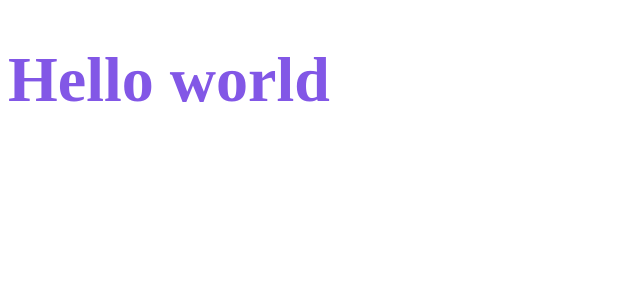
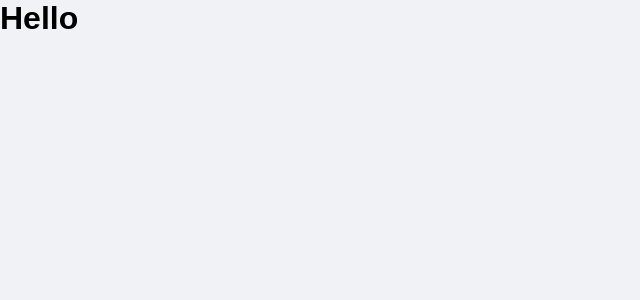
Before and after one commit to HelioAnacronista/Chapter-II, a React (Create React App) app: page / in a window 1280 px wide. Shown: the top 300 px of the page, without its empty margins (0-640 px from the left). Built offline with nearby package versions, Linux system fonts and the light colour scheme.

Commit message:
Criando estilos globais

```diff
--- a/src/App.tsx
+++ b/src/App.tsx
@@ -1,14 +1,11 @@
-import styled from 'styled-components'
-
-const Title = styled.h1`
-  font-size: 64px;
-  color: #8257e6;
-`
+import { GlobalStyle } from "./styles/global";
 
 export function App() {
   return (
     <div className="App">
-      <Title>Hello world</Title>
+
+      <h1>Hello</h1>
+      <GlobalStyle />
     </div>
   );
 }
--- /dev/null
+++ b/src/styles/global.ts
@@ -0,0 +1,87 @@
+import { createGlobalStyle } from "styled-components";
+
+export const GlobalStyle = createGlobalStyle`
+
+  //variables by colors global
+  :root {
+    --background: #f0f2f5;
+    --red: #e52e4d;
+    --blue: #5429cc;
+    --green: #33cc95;
+
+    --blue-light: #6933ff;
+    --text-title: #363f5f;
+    --text-body: #969cb3;
+    --background: #f0f2f5;
+    --shape: #ffffff;
+  }
+  //reset style full page
+  * {
+    margin: 0;
+    padding: 0;
+    box-sizing: border-box;
+  }
+
+  // Scale dinamic font-size using rem
+  html {
+    //((Desktop)) 15px
+    @media (max-width: 1080px) {
+      font-size: 93.75%;
+    }
+    //(Mobile) 14px
+    @media (max-width: 720px) {
+      font-size: 87.5%;
+    }
+  }
+
+  body {
+    background: var(--background);
+    -webkit-font-smoothing: antialiased;
+  }
+  body, input, textarea, button {
+    font-family: 'Poppins', sans-serif;
+    font-weight: 400;
+  }
+  h1, h2, h3, h4, h5, h6, strong {
+    font-weight: 600;
+  }
+
+  button {
+    cursor: pointer;
+  }
+  [disabled] {
+    opacity: 0.6;
+    cursor: not-allowed;
+  }
+
+  .react-modal-overlay {
+    background: rgba(0, 0, 0, 0.5);
+    position: fixed;
+    top: 0;
+    bottom: 0;
+    right: 0;
+    left: 0;
+    display: flex;
+    align-items: center;
+    justify-content: center;
+  }
+  .react-modal-content {
+    width: 100%;
+    max-width: 576px;
+    background: var(--background);
+    padding: 3rem;
+    position: relative;
+    border-radius: 0.24rem;
+  }
+  .react-modal-close {
+    position: absolute;
+    right: 1.5rem;
+    top: 1.5rem;
+    border: 0;
+    background: transparent;
+    transition: filter 0.2s;
+    &:hover {
+      filter: brightness(0.8);
+    }
+  }
+`
```
